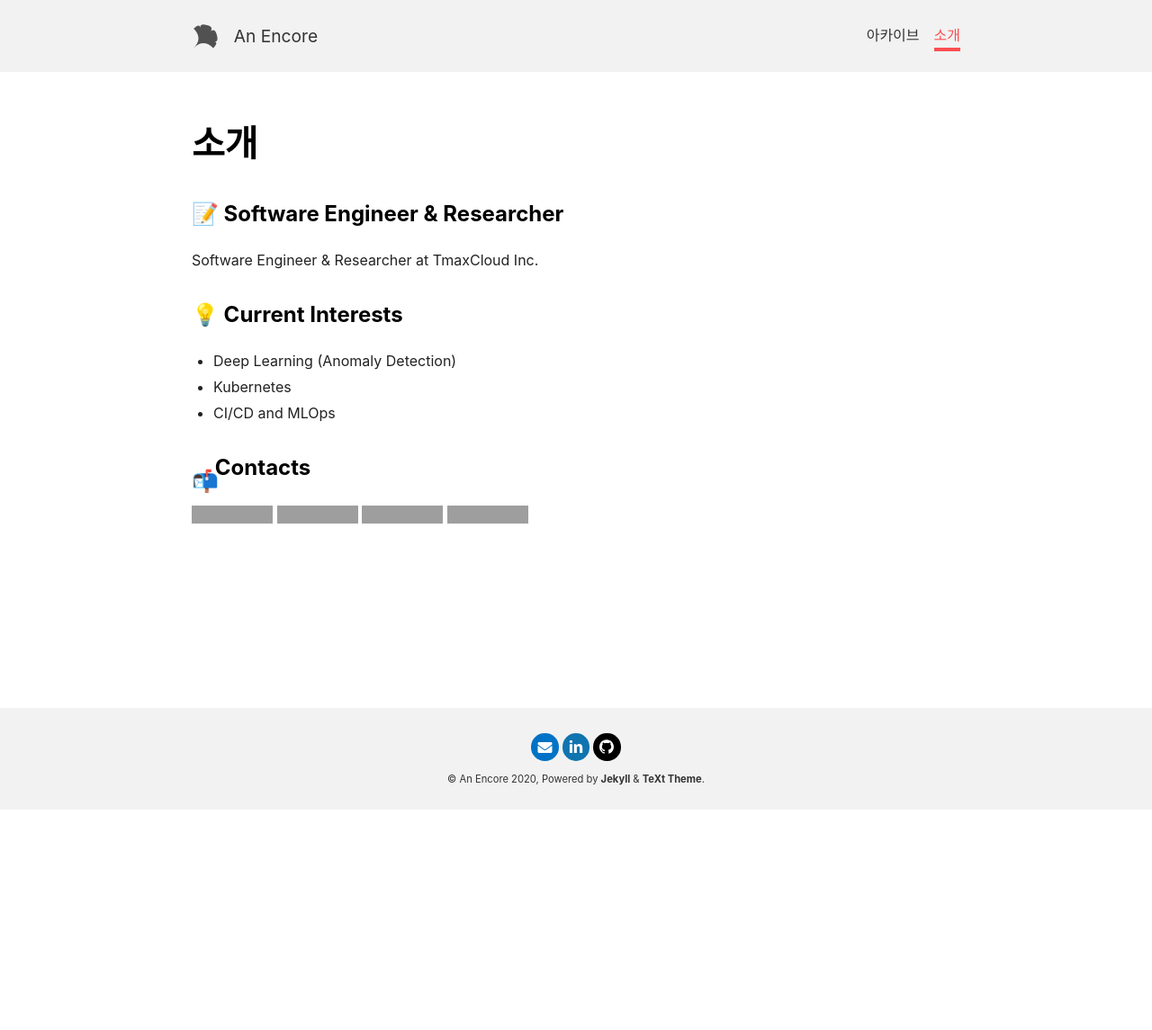
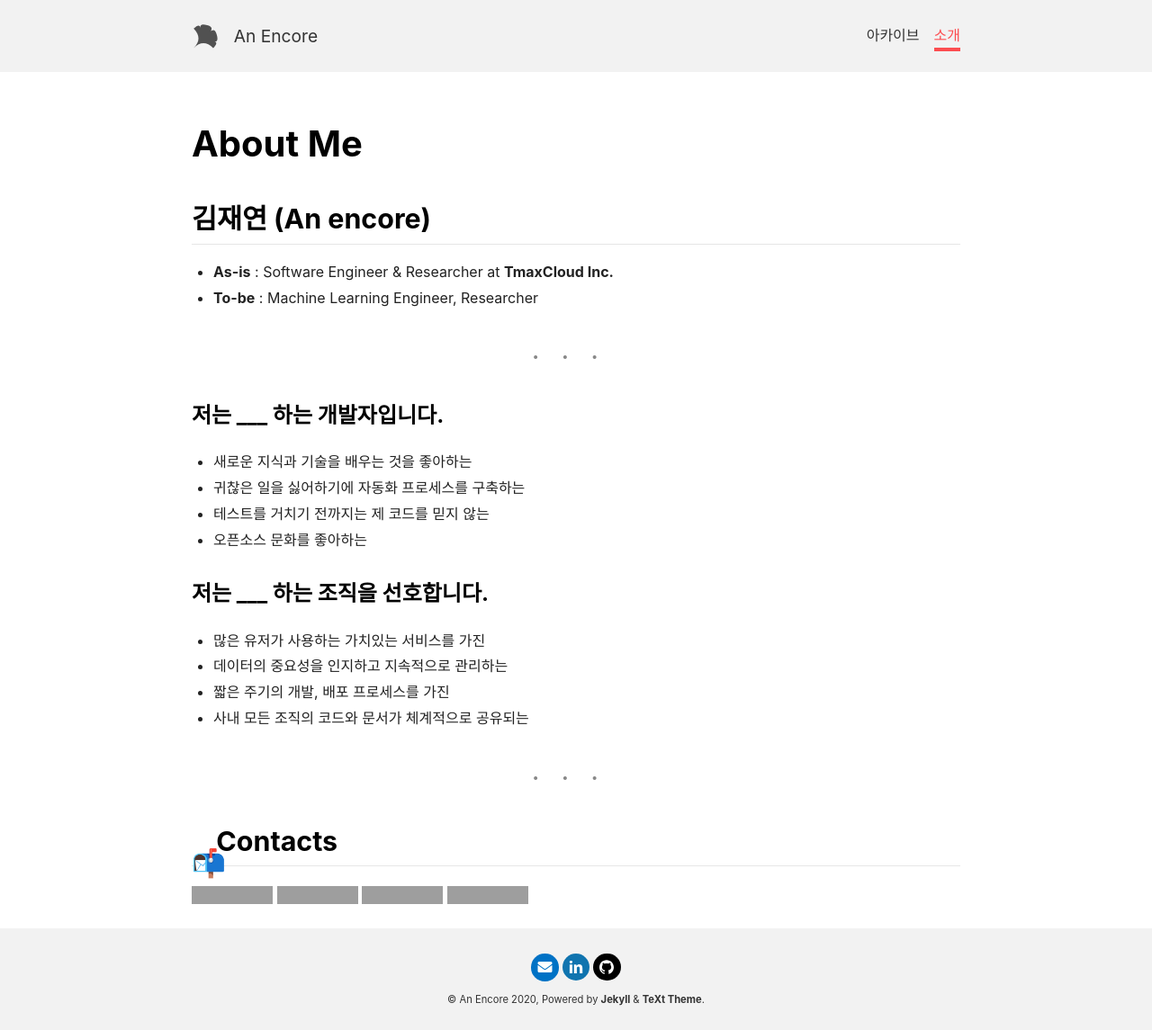
Before and after one commit to anencore94/anencore94.github.io, a Jekyll site: the page built from about.md, in a window 1280 px wide. Shown: the whole page at 90% size. Built offline with Jekyll 4.4.1, drawn with Linux system fonts in a browser that asks for light colours; nearby versions of some CDN libraries; emoji names are drawn with the system emoji font; before the commit the page ends 900 px from its top, so only the background shows below that; grey boxes are pictures that could not be loaded.

Commit message:
[enh] update about.md

```diff
--- a/about.md
+++ b/about.md
@@ -1,17 +1,31 @@
 ---
 layout: article
-title: "소개"
+title: "About Me"
 ---
 
-### 📝 Software Engineer & Researcher
-  Software Engineer & Researcher at TmaxCloud Inc.
+## 김재연 (An encore)
 
-### 💡 Current Interests
-  - Deep Learning (Anomaly Detection)
-  - Kubernetes
-  - CI/CD and MLOps
+- **As-is** : Software Engineer & Researcher at **TmaxCloud Inc.**
+- **To-be** : Machine Learning Engineer, Researcher
 
-### :mailbox_with_mail: Contacts
+---
+
+### 저는 ___ 하는 개발자입니다.
+
+- 새로운 지식과 기술을 배우는 것을 좋아하는
+- 귀찮은 일을 싫어하기에 자동화 프로세스를 구축하는
+- 테스트를 거치기 전까지는 제 코드를 믿지 않는
+- 오픈소스 문화를 좋아하는
+
+### 저는 ___ 하는 조직을 선호합니다.
+
+- 많은 유저가 사용하는 가치있는 서비스를 가진
+- 데이터의 중요성을 인지하고 지속적으로 관리하는
+- 짧은 주기의 개발, 배포 프로세스를 가진
+- 사내 모든 조직의 코드와 문서가 체계적으로 공유되는
+
+---
+## :mailbox_with_mail: Contacts
 [![Gmail Badge](https://img.shields.io/badge/Gmail-d14836?style=flat-square&logo=Gmail&logoColor=white&link=mailto:harimkang4422@gmail.com)](mailto:anencore94@gmail.com)
 [![Linkedin Badge](https://img.shields.io/badge/-LinkedIn-blue?style=flat-square&logo=Linkedin&logoColor=white&link=https://www.linkedin.com/in/%EC%9E%AC%EC%97%B0-%EA%B9%80-855304171/)](https://www.linkedin.com/in/%EC%9E%AC%EC%97%B0-%EA%B9%80-855304171/)
 [![Github Badge](http://img.shields.io/badge/-Github-green?style=flat-square&logo=github&link=https:/https://github.com/anencore94)](https://github.com/anencore94)
```
